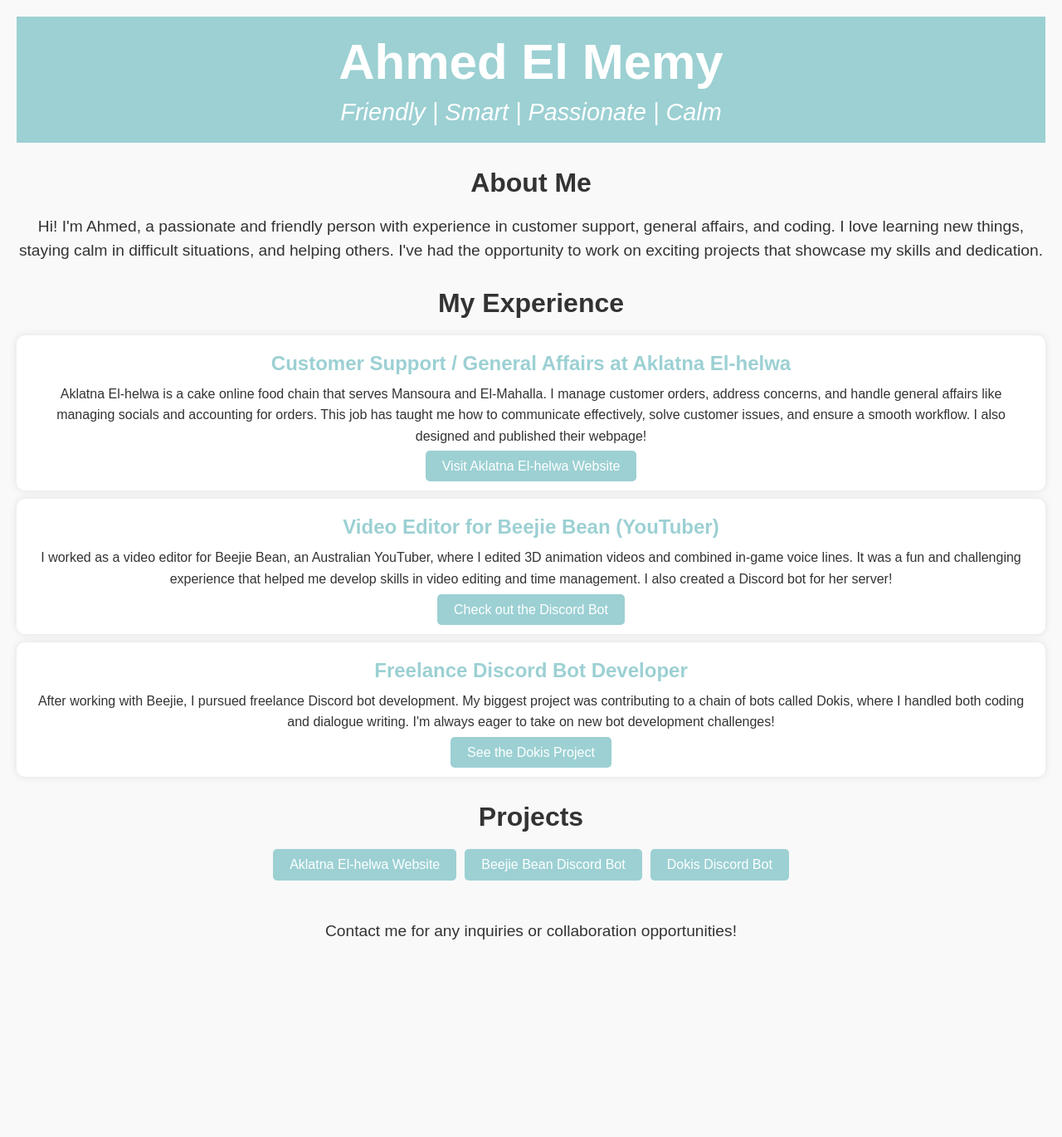
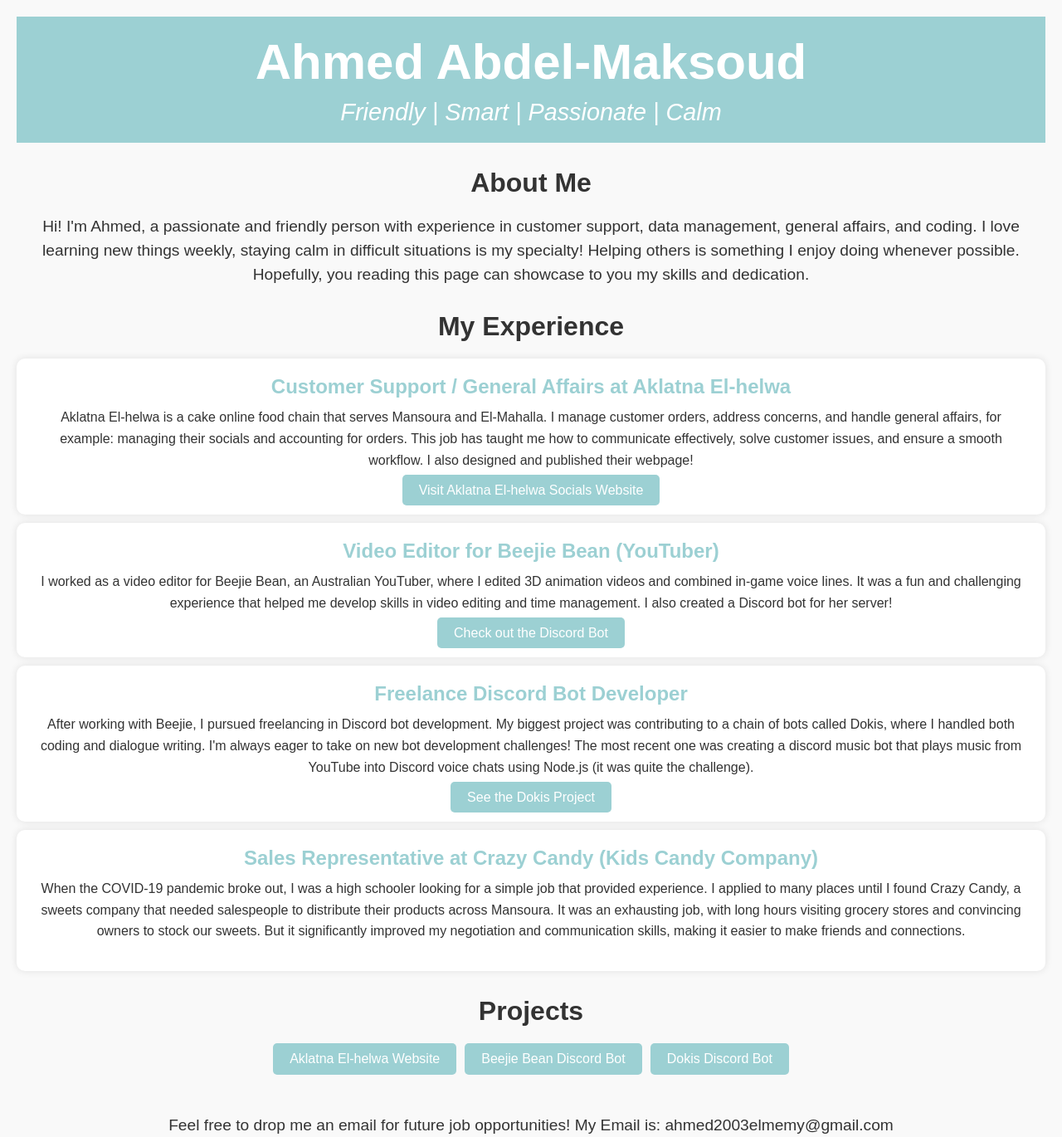
Before and after one commit to AhmedElmemy/ahmedabdo.github.io, a plain HTML site: page index.html in a window 1280 px wide. Shown: the whole page at 83% size. Before the commit the page ends 1153 px from the top, so only its background shows below. Drawn offline with Linux system fonts and the light colour scheme.

Commit message:
Update index.html

```diff
--- a/index.html
+++ b/index.html
@@ -3,7 +3,7 @@
 <head>
     <meta charset="UTF-8">
     <meta name="viewport" content="width=device-width, initial-scale=1.0">
-    <title>Ahmed El Memy | Portfolio</title>
+    <title>Ahmed Abdo | Portfolio</title>
     <style>
         * {
             margin: 0;
@@ -112,13 +112,13 @@
 </head>
 <body>
     <header>
-        <h1>Ahmed El Memy</h1>
+        <h1>Ahmed Abdel-Maksoud</h1>
         <p>Friendly | Smart | Passionate | Calm</p>
     </header>
 
     <section class="about-me">
         <h2>About Me</h2>
-        <p>Hi! I'm Ahmed, a passionate and friendly person with experience in customer support, general affairs, and coding. I love learning new things, staying calm in difficult situations, and helping others. I've had the opportunity to work on exciting projects that showcase my skills and dedication.</p>
+        <p>Hi! I'm Ahmed, a passionate and friendly person with experience in customer support, data management, general affairs, and coding. I love learning new things weekly, staying calm in difficult situations is my specialty! Helping others is something I enjoy doing whenever possible. Hopefully, you reading this page can showcase to you my skills and dedication.</p>
     </section>
 
     <section class="experience">
@@ -126,8 +126,8 @@
 
         <div class="job">
             <h3>Customer Support / General Affairs at Aklatna El-helwa</h3>
-            <p>Aklatna El-helwa is a cake online food chain that serves Mansoura and El-Mahalla. I manage customer orders, address concerns, and handle general affairs like managing socials and accounting for orders. This job has taught me how to communicate effectively, solve customer issues, and ensure a smooth workflow. I also designed and published their webpage!</p>
-            <a href="https://aklatnaelhelwa.github.io/" target="_blank">Visit Aklatna El-helwa Website</a>
+            <p>Aklatna El-helwa is a cake online food chain that serves Mansoura and El-Mahalla. I manage customer orders, address concerns, and handle general affairs, for example: managing their socials and accounting for orders. This job has taught me how to communicate effectively, solve customer issues, and ensure a smooth workflow. I also designed and published their webpage!</p>
+            <a href="https://aklatnaelhelwa.github.io/" target="_blank">Visit Aklatna El-helwa Socials Website</a>
         </div>
 
         <div class="job">
@@ -138,9 +138,15 @@
 
         <div class="job">
             <h3>Freelance Discord Bot Developer</h3>
-            <p>After working with Beejie, I pursued freelance Discord bot development. My biggest project was contributing to a chain of bots called Dokis, where I handled both coding and dialogue writing. I'm always eager to take on new bot development challenges!</p>
+            <p>After working with Beejie, I pursued freelancing in Discord bot development. My biggest project was contributing to a chain of bots called Dokis, where I handled both coding and dialogue writing. I'm always eager to take on new bot development challenges! The most recent one was creating a discord music bot that plays music from YouTube into Discord voice chats using Node.js (it was quite the challenge).</p>
             <a href="https://github.com/AhmedElmemy/dokis" target="_blank">See the Dokis Project</a>
         </div>
+
+        <div class="job">
+            <h3>Sales Representative at Crazy Candy (Kids Candy Company)</h3>
+            <p>When the COVID-19 pandemic broke out, I was a high schooler looking for a simple job that provided experience. I applied to many places until I found Crazy Candy, a sweets company that needed salespeople to distribute their products across Mansoura. It was an exhausting job, with long hours visiting grocery stores and convincing owners to stock our sweets. But it significantly improved my negotiation and communication skills, making it easier to make friends and connections.</p>
+        </div>
+
     </section>
 
     <section class="projects">
@@ -153,7 +159,7 @@
     </section>
 
     <footer>
-        <p>Contact me for any inquiries or collaboration opportunities!</p>
+        <p>Feel free to drop me an email for future job opportunities! My Email is: ahmed2003elmemy@gmail.com</p>
     </footer>
 </body>
 </html>
```
